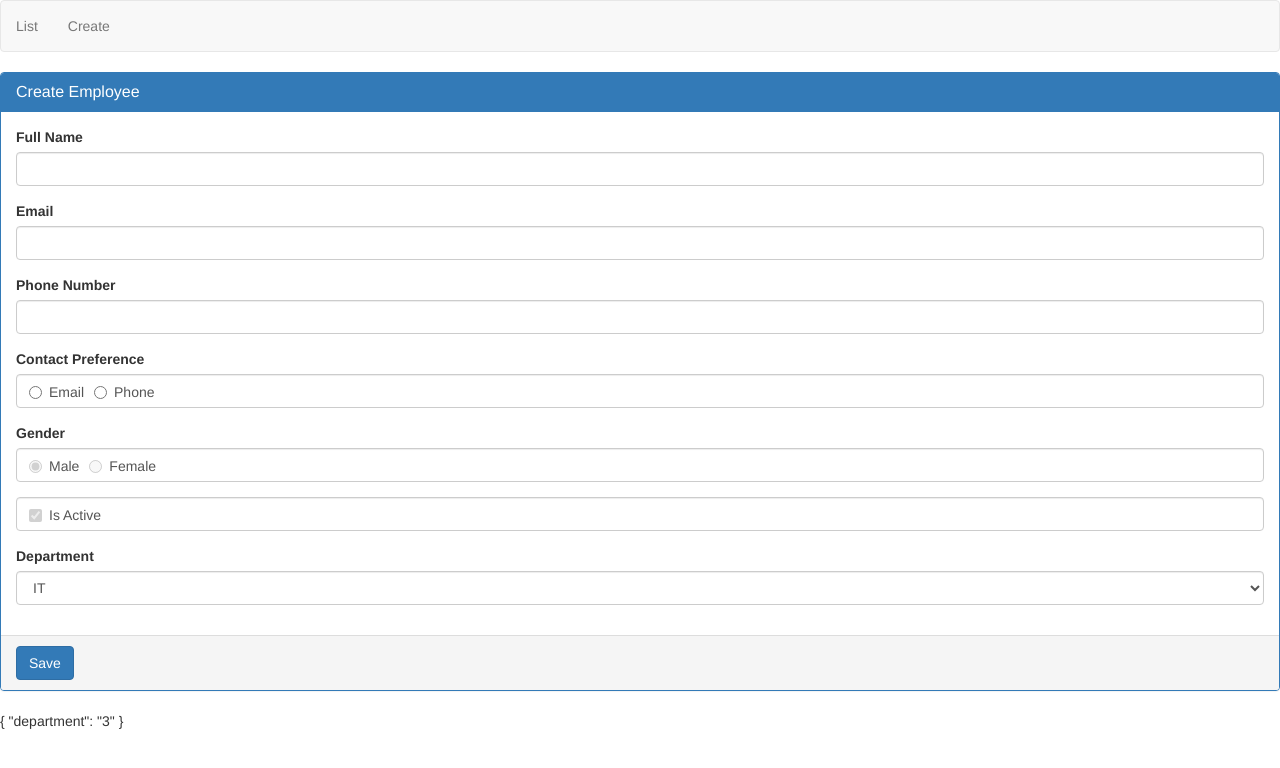
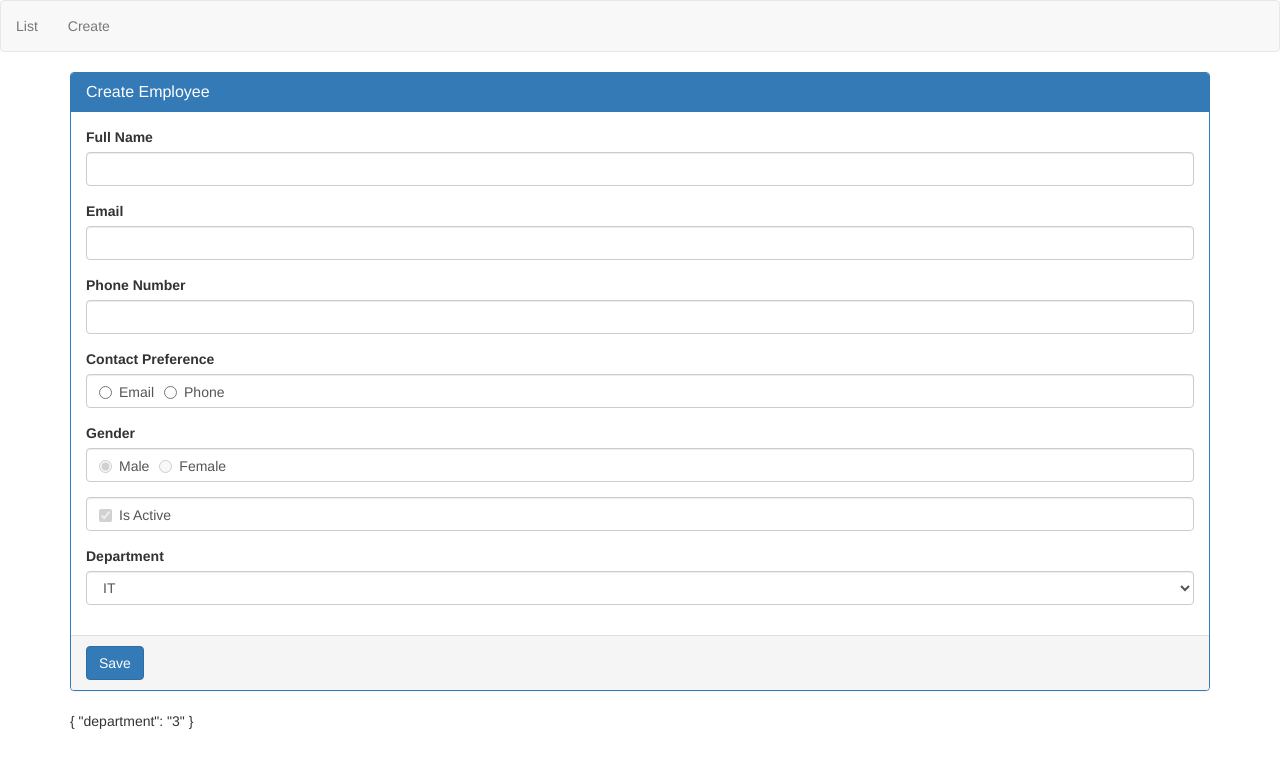
Before and after one commit to toan09sk/AngularLearning, an Angular app: page /create in a window 1280 px wide. Shown: the top 768 px of the page. Built offline with nearby package versions, Linux system fonts and the light colour scheme.

Commit message:
Edit UI app.component and remove selector of navigation component

```diff
--- a/src/app/app.component.html
+++ b/src/app/app.component.html
@@ -4,4 +4,6 @@
     <li><a routerLink="create">Create</a></li>
   </ul>
 </nav>
-<router-outlet></router-outlet>
+<div class="container">
+  <router-outlet></router-outlet>
+</div>
--- a/src/app/create-employee.component.ts
+++ b/src/app/create-employee.component.ts
@@ -2,7 +2,6 @@ import { Component, OnInit } from '@angular/core';
 import { NgForm } from '@angular/forms';
 
 @Component({
-  selector: 'app-create-employee',
   templateUrl: './create-employee.component.html',
   styleUrls: ['./create-employee.component.scss']
 })
--- a/src/app/list-employees.component.ts
+++ b/src/app/list-employees.component.ts
@@ -2,7 +2,6 @@ import { Component, OnInit } from '@angular/core';
 import { Employee } from './models/employee.model';
 
 @Component({
-  selector: 'app-list-employees',
   templateUrl: './list-employees.component.html',
   styleUrls: ['./list-employees.component.scss']
 })
```
